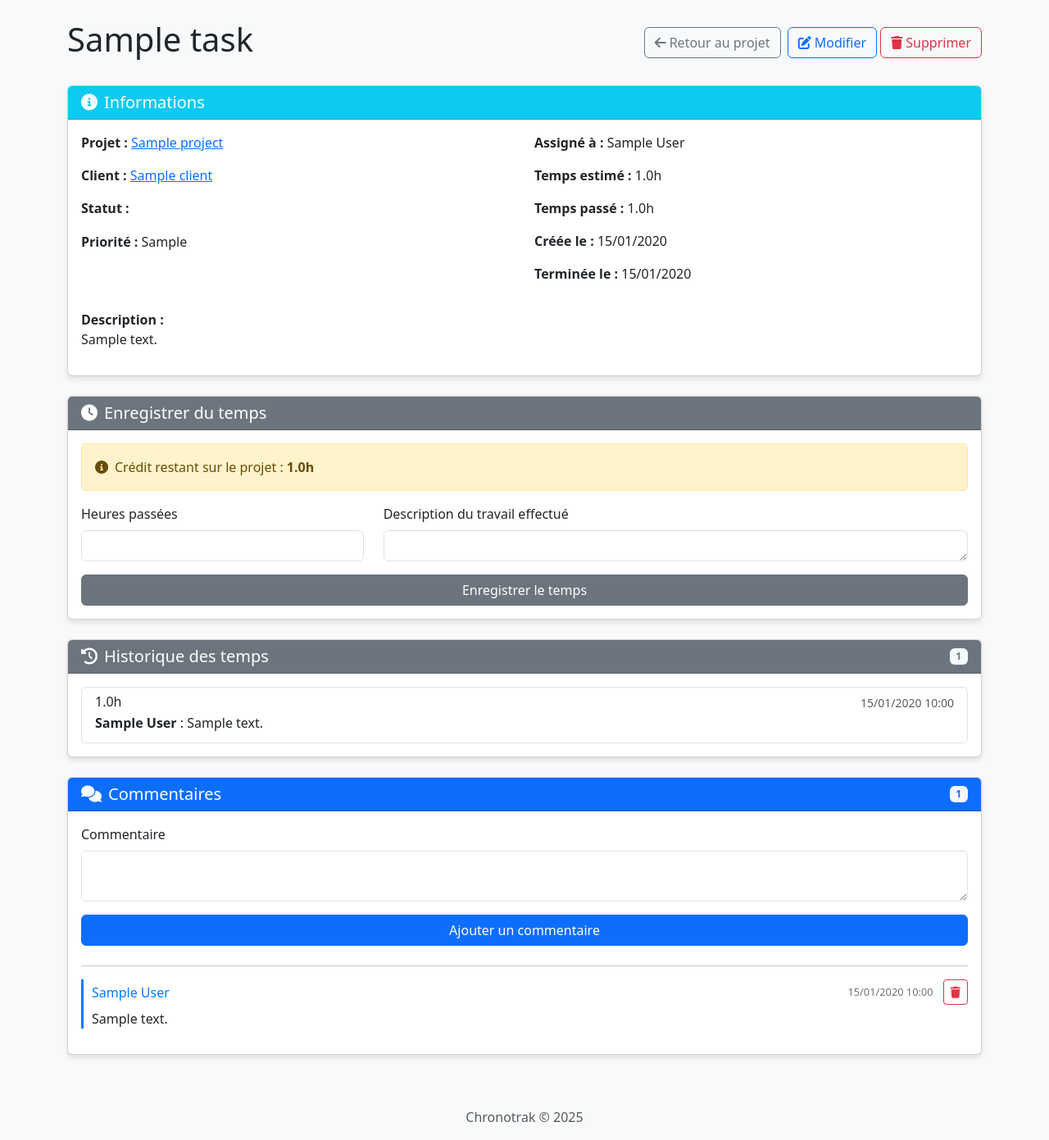
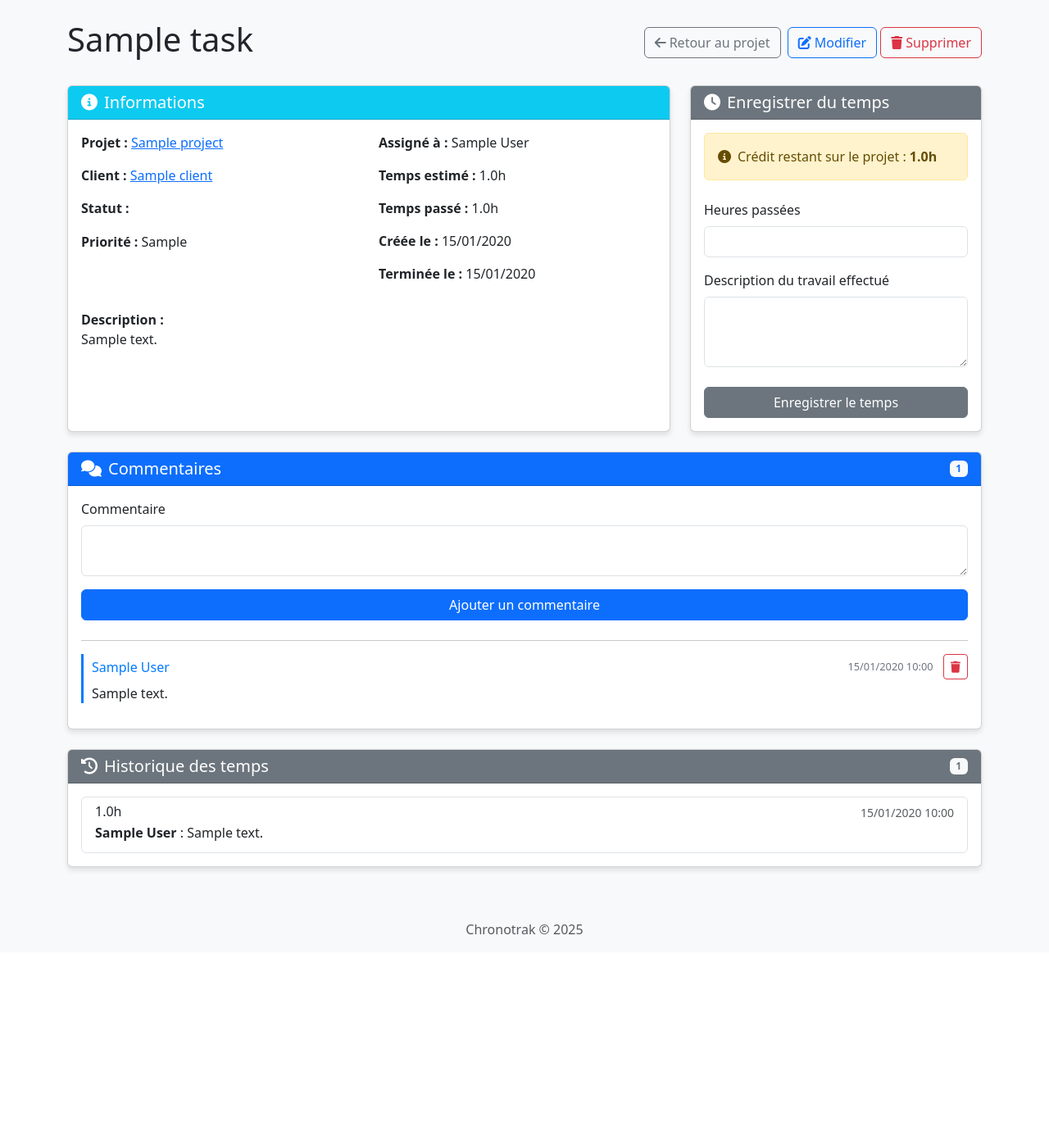
Before and after one commit to popallo/python-x-chronotrak, a Flask app: page /tasks/1 in a window 1280 px wide. Shown: the part 56-1447 px from the top of the page at 82% size. After the commit the page ends 1196 px from the top, so only its background shows below. Run offline with Flask 3, Linux system fonts and the light colour scheme; a user stored in the database is signed in; tables that the repository leaves empty hold one stand-in row (values such as "Sample post").

Commit message:
refactor(task_detail.html): reorganize layout into rows for improved clarity   feat(task_detail.html): adjust time logging form to better fit new layout   style(task_detail.html): unify card height and remove redundant margins

```diff
--- a/app/templates/tasks/task_detail.html
+++ b/app/templates/tasks/task_detail.html
@@ -16,8 +16,11 @@
     </div>
 </div>
 
-<!-- Informations principales de la tâche - pleine largeur -->
-<div class="card mb-4">
+<!-- Première rangée avec les deux blocs côte à côte, sans marge en bas -->
+<div class="row mb-4">
+    <!-- Informations principales de la tâche -->
+    <div class="col-lg-8">
+        <div class="card h-100 mb-0">  <!-- Suppression de mb-4 ici -->
             <div class="card-header bg-info text-white">
                 <h5 class="mb-0"><i class="fas fa-info-circle me-2"></i>Informations</h5>
             </div>
@@ -84,20 +87,21 @@
                 {% endif %}
             </div>
         </div>
+    </div>
 
-<!-- Formulaire pour enregistrer du temps -->
-<div class="card mb-4">
+    <div class="col-lg-4">
+        <!-- Enregistrement du temps -->
+        <div class="card h-100 mb-0">  <!-- Suppression de mb-4 ici -->
             <div class="card-header bg-secondary text-white">
                 <h5 class="mb-0"><i class="fas fa-clock me-2"></i>Enregistrer du temps</h5>
             </div>
-    <div class="card-body">
-        <div class="alert alert-warning">
+            <div class="card-body d-flex flex-column">
+                <div class="alert alert-warning mb-4">
                     <i class="fas fa-info-circle me-2"></i>Crédit restant sur le projet : <strong>{{ task.project.remaining_credit }}h</strong>
                 </div>
-        <form method="POST" action="{{ url_for('tasks.log_time', task_id=task.id) }}">
+
+                <form method="POST" action="{{ url_for('tasks.log_time', task_id=task.id) }}" class="d-flex flex-column h-100">
                     {{ time_form.hidden_tag() }}
-            <div class="row">
-                <div class="col-md-4">
                     <div class="mb-3">
                         {{ time_form.hours.label(class="form-label") }}
                         {% if time_form.hours.errors %}
@@ -111,52 +115,20 @@
                             {{ time_form.hours(class="form-control", step="0.1") }}
                         {% endif %}
                     </div>
+                    <div class="mb-4">
+                        {{ time_form.description.label(class="form-label") }}
+                        {{ time_form.description(class="form-control", rows=3) }}
                     </div>
-                <div class="col-md-8">
-                    <div class="mb-3">
-                        {{ time_form.description.label(class="form-label") }}
-                        {{ time_form.description(class="form-control", rows=1) }}
-                    </div>
-                </div>
-            </div>
-            <div class="d-grid">
-                {{ time_form.submit(class="btn btn-secondary") }}
+                    <div class="mt-auto">
+                        {{ time_form.submit(class="btn btn-secondary w-100") }}
                     </div>
                 </form>
             </div>
         </div>
-
-<!-- Historique des temps enregistrés -->
-<div class="card mb-4">
-    <div class="card-header bg-secondary text-white d-flex justify-content-between align-items-center">
-        <h5 class="mb-0"><i class="fas fa-history me-2"></i>Historique des temps</h5>
-        <span class="badge bg-light text-secondary">{{ time_entries|length }}</span>
-    </div>
-    <div class="card-body">
-        {% if time_entries %}
-            <div class="list-group">
-                {% for entry in time_entries %}
-                    <div class="list-group-item">
-                        <div class="d-flex w-100 justify-content-between">
-                            <h6 class="mb-1">{{ entry.hours }}h</h6>
-                            <small class="text-muted">{{ entry.created_at.strftime('%d/%m/%Y %H:%M') }}</small>
-                        </div>
-                        <p class="mb-1">
-                            <strong>{{ entry.user.name }}</strong>
-                            {% if entry.description %}
-                                : {{ entry.description }}
-                            {% endif %}
-                        </p>
-                    </div>
-                {% endfor %}
-            </div>
-        {% else %}
-            <p class="text-muted">Aucun temps n'a été enregistré sur cette tâche.</p>
-        {% endif %}
     </div>
 </div>
 
-<!-- Commentaires -->
+<!-- Deuxième rangée avec les commentaires -->
 <div class="card mb-4">
     <div class="card-header bg-primary text-white d-flex justify-content-between align-items-center">
         <h5 class="mb-0"><i class="fas fa-comments me-2"></i>Commentaires</h5>
@@ -213,6 +185,36 @@
     </div>
 </div>
 
+<!-- Troisième rangée avec l'historique des temps -->
+<div class="card mb-4">
+    <div class="card-header bg-secondary text-white d-flex justify-content-between align-items-center">
+        <h5 class="mb-0"><i class="fas fa-history me-2"></i>Historique des temps</h5>
+        <span class="badge bg-light text-secondary">{{ time_entries|length }}</span>
+    </div>
+    <div class="card-body">
+        {% if time_entries %}
+            <div class="list-group">
+                {% for entry in time_entries %}
+                    <div class="list-group-item">
+                        <div class="d-flex w-100 justify-content-between">
+                            <h6 class="mb-1">{{ entry.hours }}h</h6>
+                            <small class="text-muted">{{ entry.created_at.strftime('%d/%m/%Y %H:%M') }}</small>
+                        </div>
+                        <p class="mb-1">
+                            <strong>{{ entry.user.name }}</strong>
+                            {% if entry.description %}
+                                : {{ entry.description }}
+                            {% endif %}
+                        </p>
+                    </div>
+                {% endfor %}
+            </div>
+        {% else %}
+            <p class="text-muted">Aucun temps n'a été enregistré sur cette tâche.</p>
+        {% endif %}
+    </div>
+</div>
+
 <!-- Modal de confirmation de suppression -->
 <div class="modal fade" id="deleteTaskModal" tabindex="-1" aria-labelledby="deleteTaskModalLabel" aria-hidden="true">
     <div class="modal-dialog">
```
Lines whose indentation alone changed are shown as unchanged.
